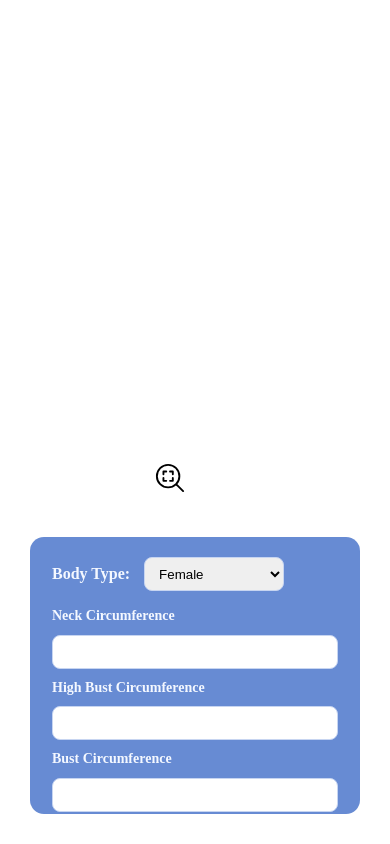
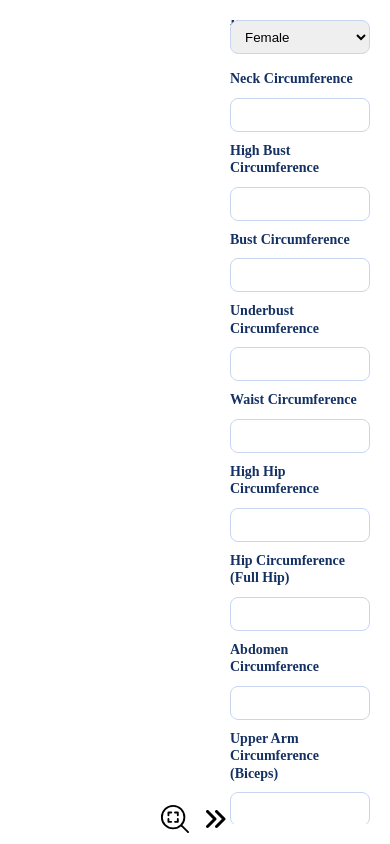
Before and after one commit to VeronikaKotele/ClothDIY-FrontEnd, a website built with webpack: page index.html in a window 390 px wide. Built offline with nearby package versions, Linux system fonts and the light colour scheme; what @babylonjs/core would draw is missing.

Commit message:
configure toggling of side pannel and resizeable scene

```diff
--- a/index.html
+++ b/index.html
@@ -5,21 +5,34 @@
         <title>BodyBuilder</title>
         <link rel="stylesheet" href="src/css/styles.css">
         <link rel="icon" type="image/svg+xml" href="./public/icons/zoom-reset-svgrepo-com.svg" />
+        <script src="src/components/uiControls.js" defer></script>
     </head>
     <body>
         <div class="bodyBuilderContainer">
             <div class="canvas3DContainer">
                 <canvas id="bodyBuilderCanvas"></canvas>
                 <div class="canvas3DControls">
-                    <button id="resetCameraButton">
+                    <button id="resetCameraButton" class="transparentButton">
                         <svg class="icon" width="30" height="30" aria-hidden="true">
                             <use href="./public/icons/zoom-reset-svgrepo-com.svg#i-zoom-reset"></use>
+                        </svg>
+                    </button>
+                    <button id="openBodyInputsPannel" class="transparentButton" style="display: none;" aria-label="Open Body Inputs Pannel">
+                        <svg class="icon" width="30" height="30" aria-hidden="true">
+                            <use href="./public/icons/sliders.svg#i-slider"></use>
                         </svg>
                     </button>
                 </div>
             </div>
 
-            <div class="inputsContainer">
+            <div class="inputsContainer" id="bodyInputsPannel">
+                <button id="closeBodyInputsPannel" class="toggleSidePannelButton" aria-label="Open Body Inputs Pannel">
+                    <svg class="icon" width="30" height="30" aria-hidden="true">
+                        <use href="./public/icons/angles-right.svg#i-angles-right"></use>
+                    </svg>
+                </button>
+
+                <div class="inputsContainerScrollArea">
                     <div class="controlGroup">
                         <label for="bodyTypeSelect">Body Type:</label>
                         <select id="bodyTypeSelect">
@@ -90,11 +103,12 @@
                         <input class="" type="number" id="sleeve-length" name="sleeve-length" />
 
 
-                    <button class="search-form__button" type="submit" aria-label="Save">
+                        <button class="search-formButton" type="submit" aria-label="Save">
                             Save
                         </button>
                     </form>
                 </div>
             </div>
+        </div>
     </body>
 </html>
--- a/src/components/3dSceneLoader.ts
+++ b/src/components/3dSceneLoader.ts
@@ -18,7 +18,10 @@ class BabylonApp {
   private canvas: HTMLCanvasElement;
   private engine: Engine;
   private scene: Scene | null = null;
-  private camera: Camera | null = null;  private targetSceneHight: number = 10; // Desired size for the largest dimension of the model
+  private camera: Camera | null = null;
+  private resizeObserver: ResizeObserver | null = null;
+  private resizeFrameId: number | null = null;
+  private targetSceneHight: number = 10; // Desired size for the largest dimension of the model
 
   constructor(canvas: HTMLCanvasElement, targetSceneHight?: number) {
     this.canvas = canvas;
@@ -31,6 +34,8 @@ class BabylonApp {
     if (targetSceneHight !== undefined) {
       this.targetSceneHight = targetSceneHight;
     }
+
+    this.setupResizeObserver();
   }
 
   public resetCamera() {
@@ -49,6 +54,28 @@ class BabylonApp {
     console.info(`${LOG_TAG} Scene created.`);
 
     return scene;
+  }
+
+  private setupResizeObserver() {
+    if (typeof ResizeObserver !== "undefined") {
+      const resizeTarget = this.canvas.parentElement ?? this.canvas;
+
+      this.resizeObserver = new ResizeObserver(() => {
+        if (this.resizeFrameId !== null) {
+          return;
+        }
+
+        this.resizeFrameId = window.requestAnimationFrame(() => {
+          this.resizeFrameId = null;
+          this.engine.resize();
+        });
+      });
+      this.resizeObserver.observe(resizeTarget);
+    } else {
+      window.addEventListener("resize", () => {
+        this.engine.resize();
+      });
+    }
   }
 
   private startModelLoad(scene: Scene): void {
--- /dev/null
+++ b/src/components/uiControls.js
@@ -0,0 +1,21 @@
+const bodyInputsPannel = document.getElementById('bodyInputsPannel');
+const closeBodyInputsPannelButton = document.getElementById('closeBodyInputsPannel');
+const openBodyInputsPannelButton = document.getElementById('openBodyInputsPannel');
+
+if (!(bodyInputsPannel instanceof HTMLDivElement) ||
+    !(closeBodyInputsPannelButton instanceof HTMLButtonElement) ||
+    !(openBodyInputsPannelButton instanceof HTMLButtonElement)) {
+    throw new Error('One or more UI elements are missing or of incorrect type');
+}
+
+closeBodyInputsPannelButton.addEventListener('click', () => {
+    bodyInputsPannel.style.display = 'none';
+    closeBodyInputsPannelButton.style.display = 'none';
+    openBodyInputsPannelButton.style.display = 'block';
+});
+
+openBodyInputsPannelButton.addEventListener('click', () => {
+    bodyInputsPannel.style.display = 'block';
+    closeBodyInputsPannelButton.style.display = 'block';
+    openBodyInputsPannelButton.style.display = 'none';
+});
--- /dev/null
+++ b/src/css/bodyBuilderCanvas.css
@@ -0,0 +1,42 @@
+
+.bodyBuilderContainer .canvas3DContainer {
+
+    #bodyBuilderCanvas {
+        display: block;
+        width: 100%;
+        height: 100%;
+    }
+
+    .canvas3DControls {
+        position: absolute;
+        bottom: 10px;
+        right: 10px;
+        z-index: 10;
+        padding: 0;
+        display: flex;
+        align-items: center;
+        gap: 4px;
+        height: 30px;
+        line-height: 0;
+    }
+
+    .canvas3DControls .transparentButton {
+        padding: 0;
+        cursor: pointer;
+        background: none;
+        border: none;
+        display: flex;
+        /* align-items: center;
+        justify-content: center;
+        width: 30px;
+        height: 30px; */
+        line-height: 0;
+    }
+
+    .canvas3DControls .transparentButton .icon { display: block; }
+
+    .canvas3DControls .transparentButton:hover .icon {
+        color: #678bd3;
+        transform: scale(1.1);
+    }
+}
--- a/src/css/bodyMeasuresForm.css
+++ b/src/css/bodyMeasuresForm.css
@@ -1,10 +1,36 @@
 .bodyBuilderContainer .inputsContainer {
-	width: min(520px, 44vw);
-	height: calc(100vh - 60px);
-	overflow-y: auto;
-	padding: 20px 22px;
+	padding: 20px;
+	padding-left: 30px;
 	border-radius: 14px;
 	box-sizing: border-box;
+	display: flex;
+	flex-direction: column;
+	flex-grow: 1;
+
+	.inputsContainerScrollArea {
+		overflow-y: scroll;
+		display: flex;
+		flex-direction: column;
+	}
+
+	.toggleSidePannelButton {
+		position: absolute;
+		bottom: 10px;
+		left: 0px;
+		z-index: 10;
+		padding: 0;
+		cursor: pointer;
+		background: none;
+		border: none;
+	}
+
+	.toggleSidePannelButton .icon {
+		display: block;
+	}
+
+	.toggleSidePannelButton:hover .icon {
+		color: #678bd3;
+		transform: scale(1.1);
 	}
 
 	.controlGroup {
@@ -14,7 +40,7 @@
 	.controlGroup label {
 		display: inline-block;
 		margin-right: 10px;
-	color: #f4f8ff;
+		color: #153163;
 		font-weight: 600;
 	}
 
@@ -37,7 +63,7 @@
 
 	.body-parameters-input-form label {
 		justify-self: start;
-	color: #f4f8ff;
+		color: #153163;
 		font-size: 14px;
 		line-height: 1.25;
 		font-weight: 600;
@@ -56,7 +82,7 @@
 		font-variant-numeric: tabular-nums;
 	}
 
-.search-form__button {
+	.search-formButton {
 		grid-column: 1 / -1;
 		margin-top: 8px;
 		height: 38px;
@@ -68,11 +94,11 @@
 		cursor: pointer;
 	}
 
-.search-form__button:hover {
+	.search-formButton:hover {
 		background-color: #132447;
 	}
 
-.search-form__button:focus-visible,
+	.search-formButton:focus-visible,
 	.body-parameters-input-form input:focus-visible,
 	#bodyTypeSelect:focus-visible {
 		outline: 2px solid #f3ca57;
@@ -107,3 +133,4 @@
 			max-width: none;
 		}
 	}
+}
--- /dev/null
+++ b/src/css/global.css
@@ -0,0 +1,28 @@
+html,
+body {
+    margin: 0;
+    width: 100%;
+    height: 100%;
+}
+
+body {
+    overflow: hidden;
+}
+
+.bodyBuilderContainer {
+    width: 100%;
+    height: 100%;
+    display: flex;
+    flex-direction: row;
+}
+
+.bodyBuilderContainer > * {
+    flex-grow: 1;
+    flex-shrink: 1;
+    height: 100vh;
+	position: relative;
+}
+
+div {
+    line-height: 0;
+}
--- a/src/css/styles.css
+++ b/src/css/styles.css
@@ -1,56 +1,3 @@
+@import "./global.css";
 @import "./bodyMeasuresForm.css";
-
-html,
-body {
-    margin: 0;
-    width: 100%;
-    height: 100%;
-}
-
-body {
-    overflow: hidden;
-}
-
-.bodyBuilderContainer {
-    width: 100%;
-    height: 100%;
-    display: flex;
-}
-
-.bodyBuilderContainer .canvas3DContainer {
-    position: relative;
-    width: 50vw;
-    height: 100vh;
-}
-
-#bodyBuilderCanvas {
-    display: block;
-    width: 100%;
-    height: 100%;
-}
-
-.canvas3DControls {
-    position: absolute;
-    bottom: 10px;
-    right: 10px;
-    z-index: 10;
-}
-
-#resetCameraButton {
-    padding: 0;
-    cursor: pointer;
-    background: none;
-    border: none;
-}
-
-#resetCameraButton .icon { display: block; }
-
-#resetCameraButton:hover .icon {
-    color: #678bd3;
-    transform: scale(1.1);
-}
-
-.bodyBuilderContainer .inputsContainer {
-    background-color: #678bd3;
-    margin: 30px;
-}
+@import "./bodyBuilderCanvas.css";
```
Also changed, not shown: public/icons/angles-right.svg (added), public/icons/sliders.svg (added). Lines whose indentation alone changed are shown as unchanged.
